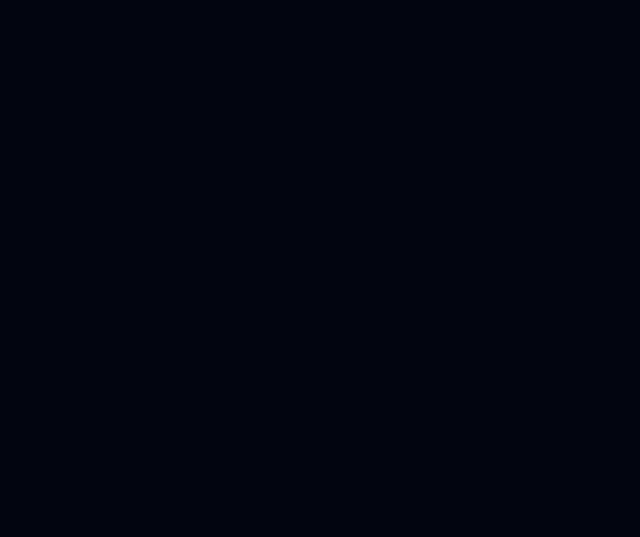
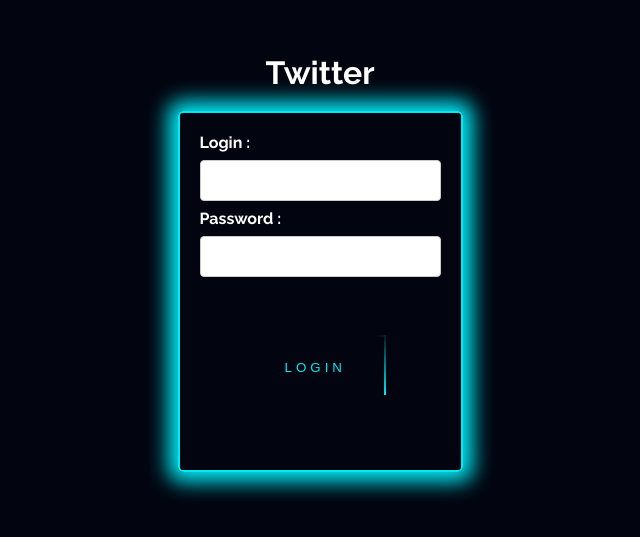
Before and after one commit to EssaElToro/Twitter, a React (Create React App) app in the folder twitter-front/: page / in a window 1280 px wide. Before the commit this address had no page. Shown: the part 147-684 px from the top of the page, without its empty margins (320-960 px from the left). Built offline with nearby package versions, Linux system fonts and the light colour scheme.

Commit message:
edit app.js

```diff
--- a/twitter-front/src/App.js
+++ b/twitter-front/src/App.js
@@ -7,7 +7,7 @@
       <BrowserRouter>
         <Routes>
           <Route path="/dashboard" element={<Dashboard />} />
-          <Route path="/login" element={<Login />} />
+          <Route path="/*" element={<Login />} />
         </Routes>
       </BrowserRouter>
     </div>
```
